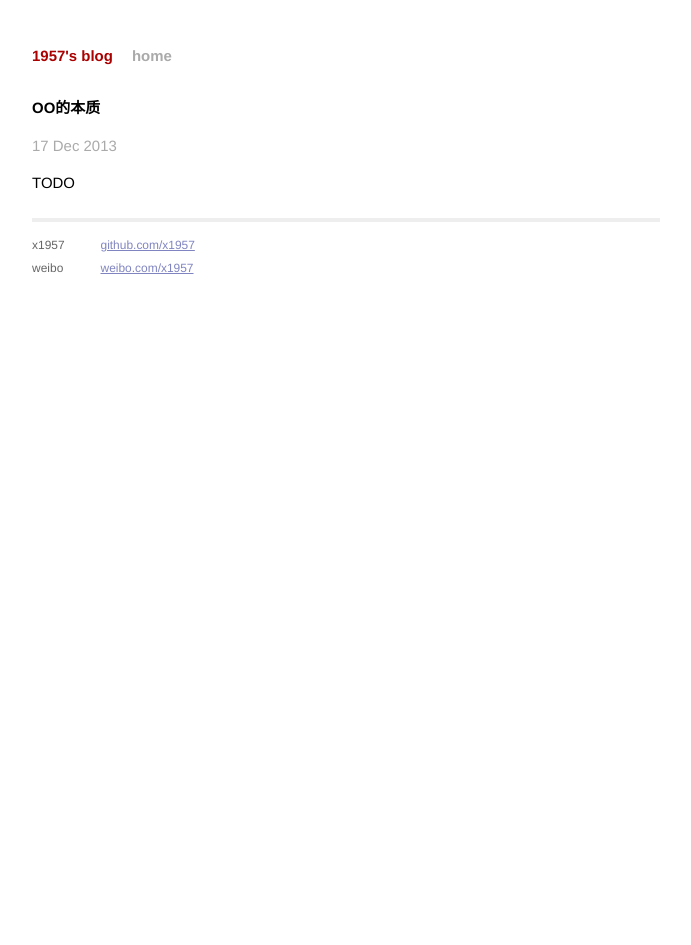
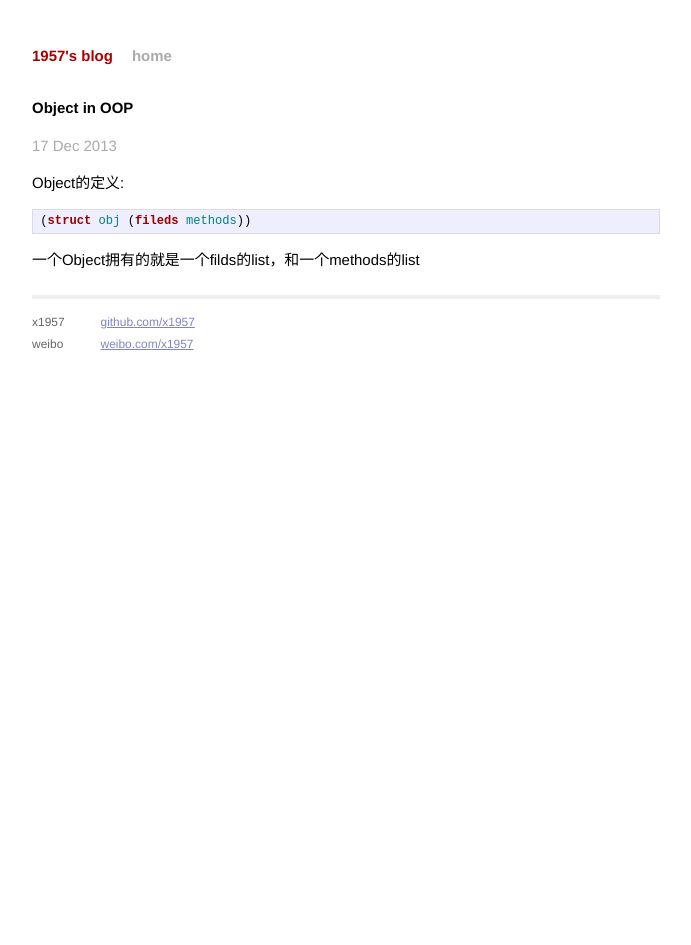
Before and after one commit to x1957/x1957.github.com, a Jekyll site: the page built from _posts/2013-12-17-OOP.markdown, in a window 1280 px wide. Shown: the whole page, without its empty margins (294-985 px from the left). Built offline with Jekyll 4.4.1, drawn with Linux system fonts in a browser that asks for light colours; Markdown is read by kramdown in place of the engine named in the settings.

Commit message:
edit test

```diff
--- a/_posts/2013-12-17-OOP.markdown
+++ b/_posts/2013-12-17-OOP.markdown
@@ -1,8 +1,14 @@
 ---
 layout: post
-title:  "OO的本质"
+title:  "Object in OOP"
 date:   2013-12-17 23:33:11
 categories: jekyll update
 ---
 
-TODO
+Object的定义:
+
+{% highlight racket %}
+(struct obj (fileds methods))
+{% endhighlight %}
+
+一个Object拥有的就是一个filds的list，和一个methods的list
```
